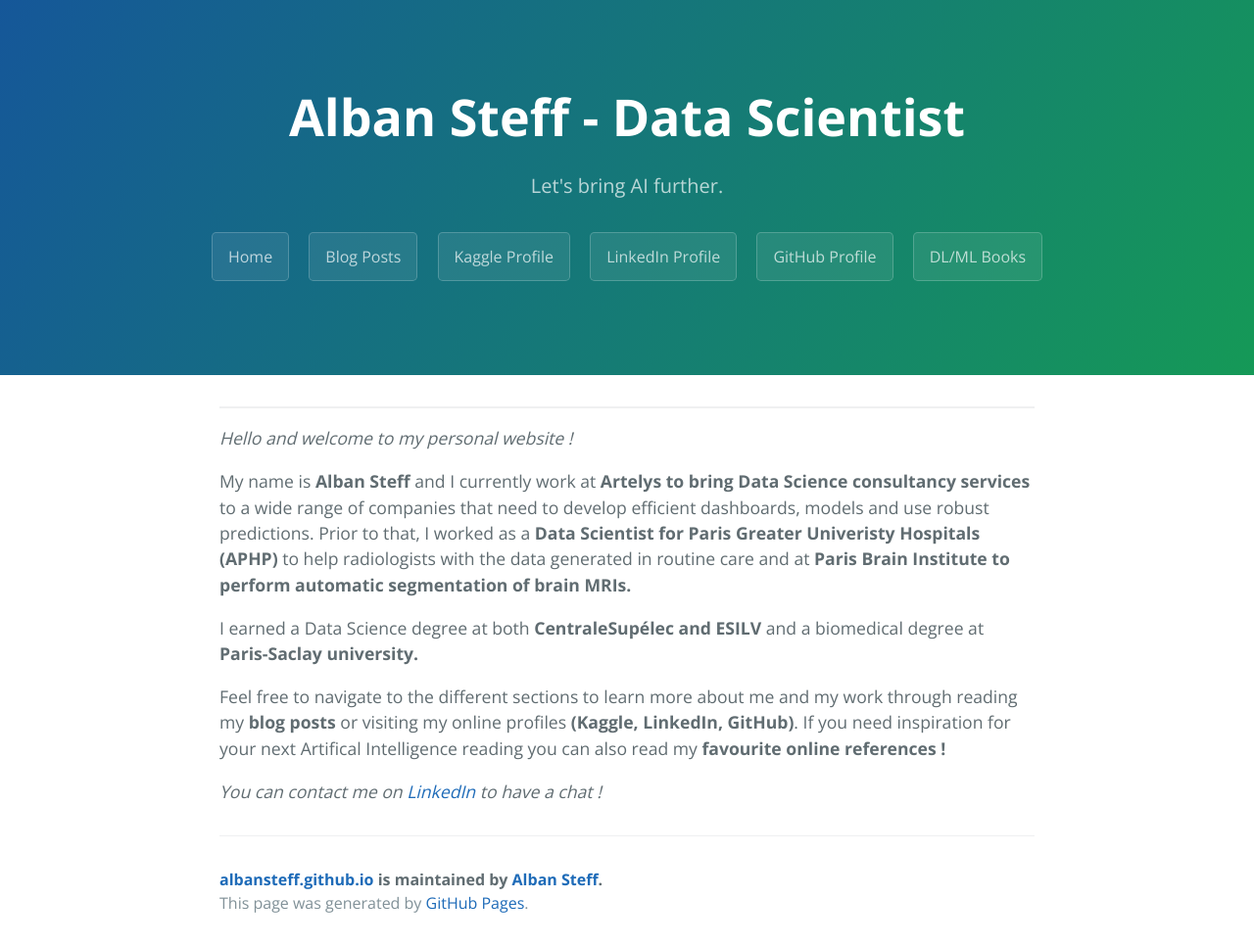
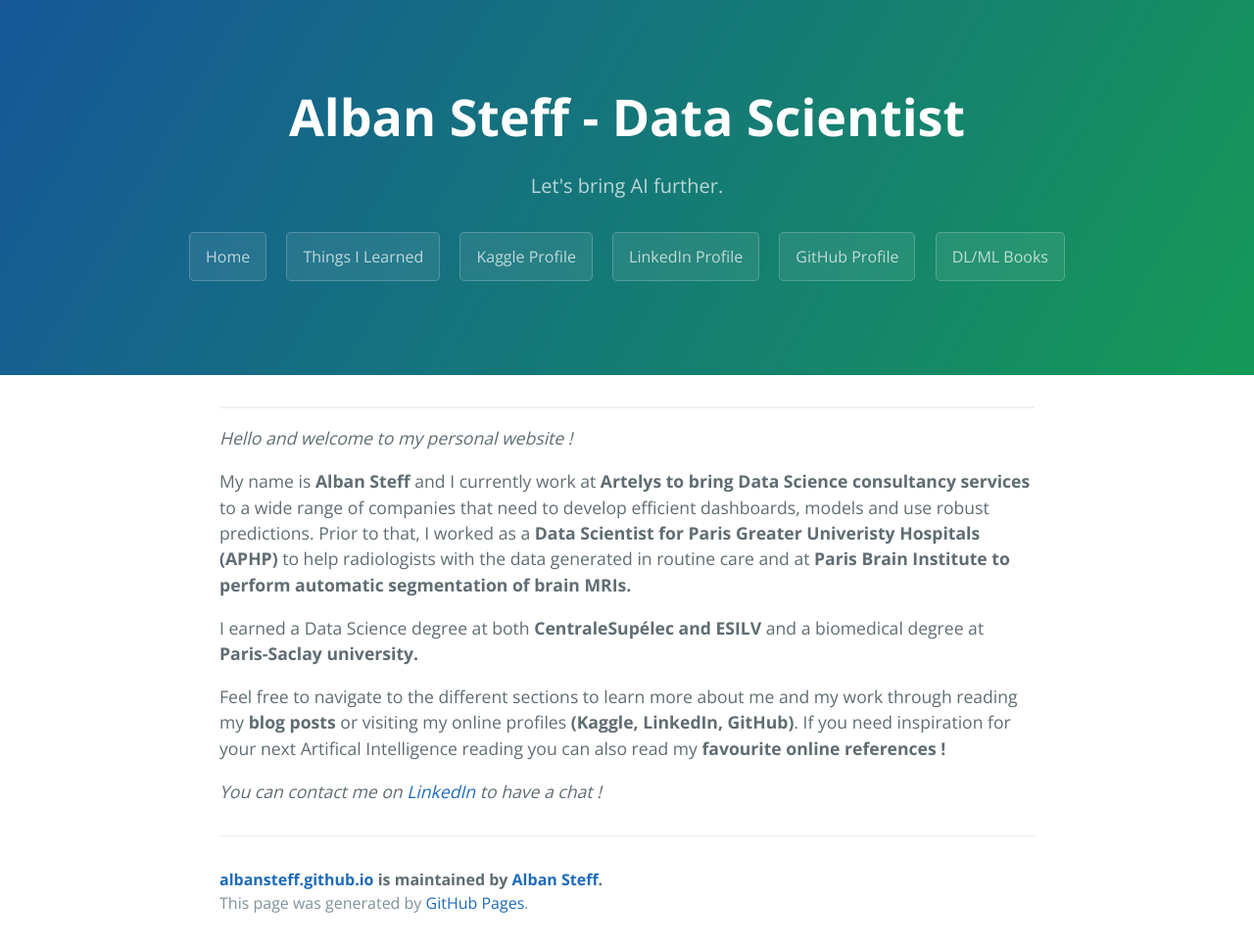
Before and after one commit to albansteff/albansteff.github.io, a Jekyll site: the page built from index.md, in a window 1280 px wide. Shown: the whole page at 98% size. Built offline with Jekyll 4.4.1, drawn with Linux system fonts in a browser that asks for light colours; our own code applies the rules of GitHub Pages for plain Markdown files.

Commit message:
Update default.html

```diff
--- a/_layouts/default.html
+++ b/_layouts/default.html
@@ -19,7 +19,7 @@
       <h1 class="project-name">{{ page.title | default: site.title | default: site.github.repository_name }}</h1>
       <h2 class="project-tagline">{{ page.description | default: site.description | default: site.github.project_tagline }}</h2>
       <a href="https://albansteff.github.io/" class="btn">Home</a>
-      <a href="https://albansteff.github.io/blogposts" class="btn">Blog Posts</a>
+      <a href="https://albansteff.github.io/blogposts" class="btn">Things I Learned</a>
       {% if site.online_presence.show_online_presence %}
         <a href="{{ site.online_presence.kaggle_url }}" target="_blank" class="btn">Kaggle Profile</a>
         <a href="{{ site.online_presence.linkedin_url }}" target="_blank" class="btn">LinkedIn Profile</a>
```
